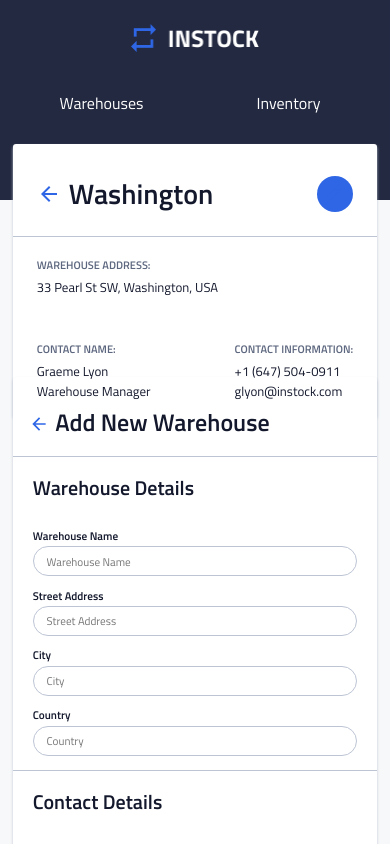
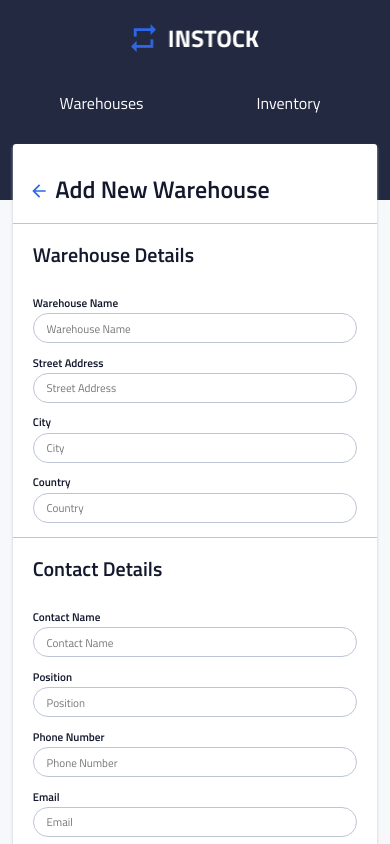
Before and after one commit to m-sekander/j22nk-instock-client, a React (Create React App) app: page /warehouses/add in a window 390 px wide. Shown: the top 844 px of the page. Built offline with nearby package versions, Linux system fonts and the light colour scheme.

Commit message:
Styles warehouse details and header for tablet and desktop

```diff
--- a/src/App.js
+++ b/src/App.js
@@ -11,7 +11,6 @@
   return (
     <BrowserRouter>
       <Header />
-      <PageMain content={<WarehouseDetails />}/>
       <Routes>
         <Route path="/warehouses" element={<PageMain content={<WarehouseList />}/>}/>
         <Route path="/warehouses/:warehouseId" element={<PageMain content={<WarehouseDetails />}/>}/>
--- a/src/components/WarehouseDetails/WarehouseDetails.scss
+++ b/src/components/WarehouseDetails/WarehouseDetails.scss
@@ -11,6 +11,14 @@
         width: 100%;
         justify-content: space-between;
         padding: 0 1.5rem 1.5rem 1.5rem;
+
+        @include tablet {
+            padding: 0 2rem 1.5rem 2rem;
+        }
+
+        @include desktop {
+            padding: 0 2.5rem 1.5rem 2.5rem;
+        }
     }
 
     &__left {
@@ -76,8 +84,12 @@
 
         @include tablet {
             padding: 0 7rem 0 0;
-            margin: 1.5rem 1.5rem 1rem 1.5rem;
-            width: 35%;
+            margin: 1.5rem 0 1rem 2rem;
+            width: 15rem;
+        }
+
+        @include desktop {
+            margin-left: 2.5rem;
         }
     }
 
@@ -91,8 +103,12 @@
             padding: 0 0 0 2.5rem;
             margin: 1.5rem 1.5rem 1rem 0;
             justify-content: space-between;
-            width: 48%;
+            width: 21rem;
             border-left: 1px solid $secondary-outline;
+        }
+
+        @include desktop {
+            width: 28rem;
         }
     }
 
```
